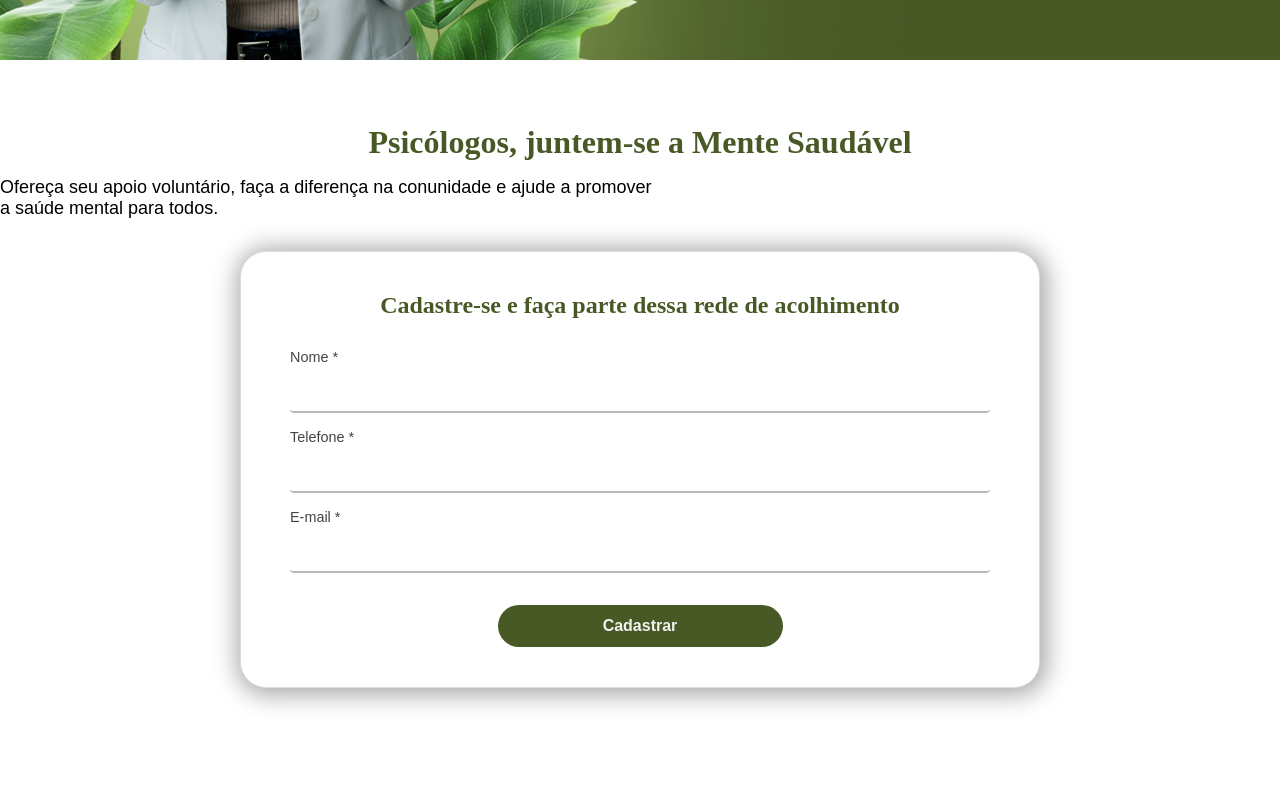
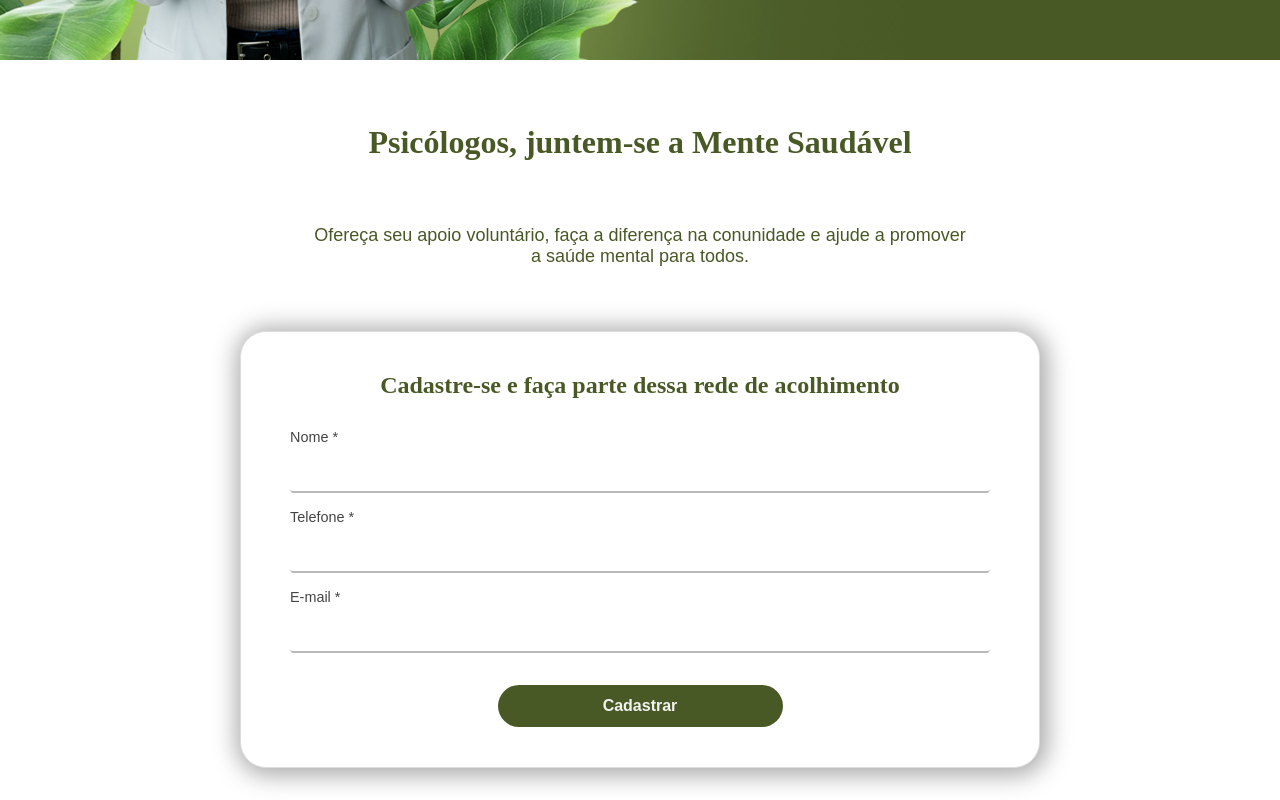
Before and after one commit to pedro-cruzz/projeto-semestral, a React (Vite) app: page / in a window 1280 px wide. Shown: the part 3959-4759 px from the top of the page. Before the commit the page ends 4679 px from the top, so only its background shows below. Built offline with nearby package versions, Linux system fonts and the light colour scheme; a web font is replaced by a local one.

Commit message:
feat: adicionar componente TextForm e ajustar estilos do TitleForm

```diff
--- a/src/pages/Home/index.tsx
+++ b/src/pages/Home/index.tsx
@@ -3,7 +3,7 @@ import { Button } from "../../components/Button";
 import { Card } from "../../components/Card";
 import { UserForm } from "../../components/UserForm";
 import { cards } from "../../consts/cards";
-import { TitleForm } from "./styles";
+import { TitleForm, TextForm} from "./styles";
 
 import banner1 from "./../../assets/png/banner1.jpg";
 import banner2 from "./../../assets/png/banner2.png";
@@ -71,10 +71,10 @@ export function Home() {
       </div>
       <div>
         <TitleForm>Psicólogos, juntem-se a Mente Saudável</TitleForm>
-        <p>
+        <TextForm>
           Ofereça seu apoio voluntário, faça a diferença na conunidade e ajude a
-          promover <br></br> a saúde mental para todos.
-        </p>
+          promover <br></br>a saúde mental para todos.
+        </TextForm>
 
         <UserForm onSubmit={handleUserSubmit} />
       </div>
--- a/src/pages/Home/styles.ts
+++ b/src/pages/Home/styles.ts
@@ -3,10 +3,27 @@ import { theme } from "../../styles/theme";
 
 export const TitleForm = styled.h1`
     font-size: 2rem;
+    display: flex;
     font-weight: 700;
     color: ${theme.colors.DARK_GREEN};
     text-align: center;
-    margin-bottom: 1rem;
-    margin-top: 4rem;
+    justify-content: center;
+    margin: 4rem auto;
     font-family: ${theme.fonts.boska};
+    width: 100%;
+    max-width: 850px;
 `;
+
+export const TextForm = styled.p`
+    display: flex;
+    font-size: 24px;
+    font-weight: 400;
+    color: ${theme.colors.DARK_GREEN};
+    text-align: center;
+    justify-content: center;
+    align-items: center;
+    margin: 2rem auto 4rem auto;
+    width: 100%;
+    max-width: 882px;
+    font-family: ${theme.fonts.switzer};
+`;
```
